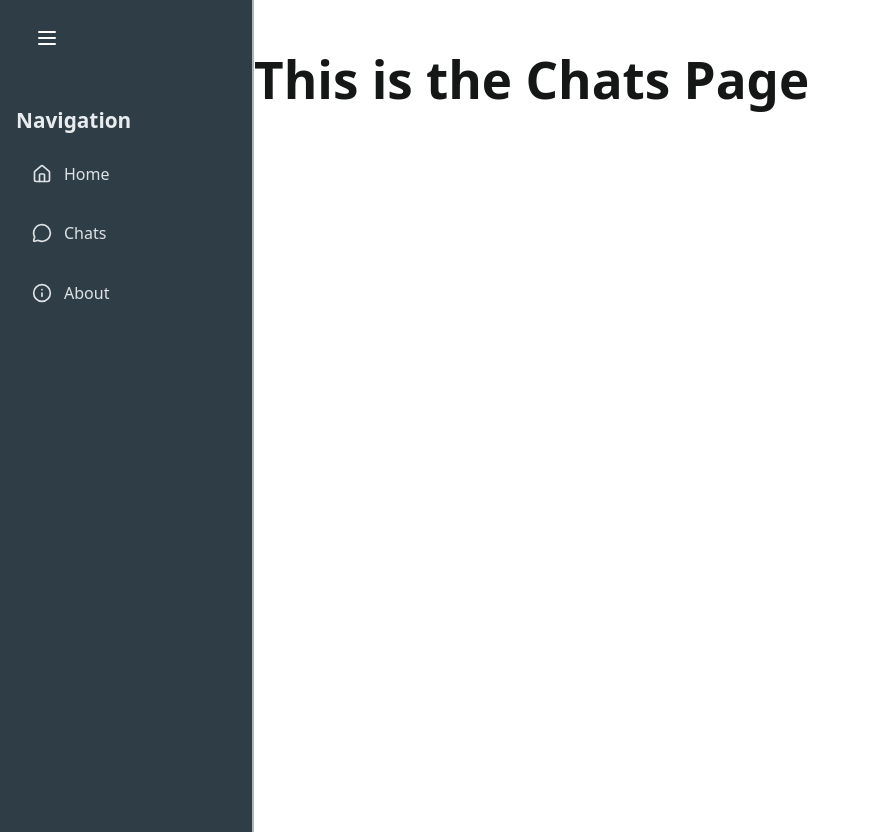
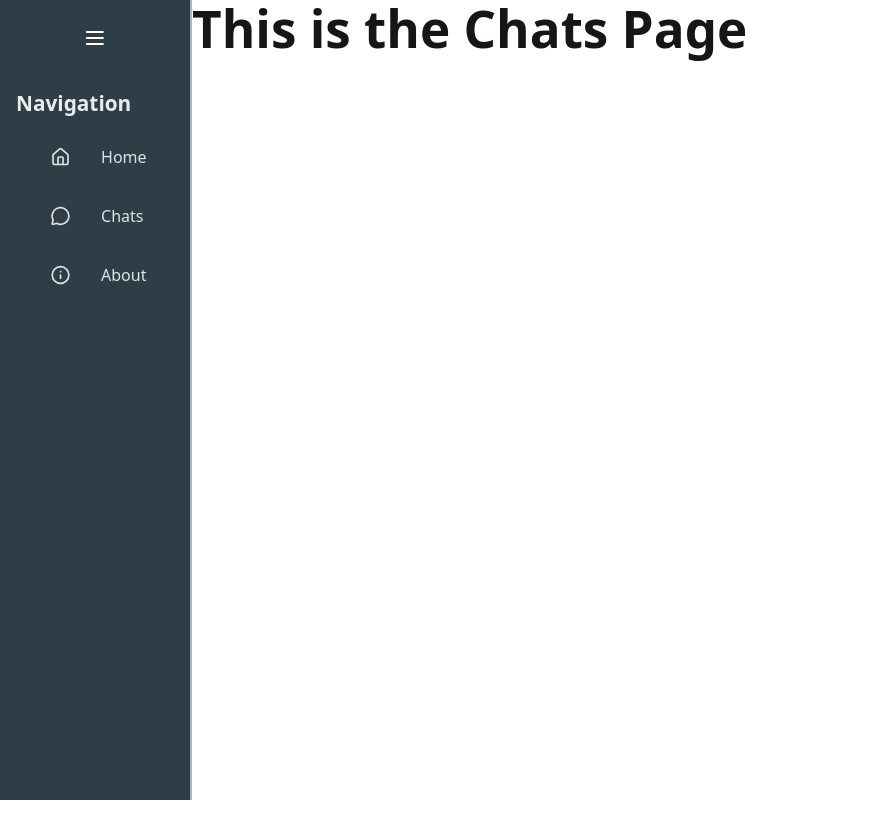
Before and after one commit to itChats-organization/itChats, a React (Vite) app in the folder client/: page /chats in a window 1280 px wide. Shown: the whole page, without its empty margins (0-870 px from the left). After the commit the page ends 800 px from the top, so only its background shows below. Built offline with nearby package versions, Linux system fonts and the light colour scheme.

Commit message:
redirect to main

```diff
--- a/client/src/App.jsx
+++ b/client/src/App.jsx
@@ -1,23 +1,28 @@
 import { useEffect, useState } from 'react'
 import axios from 'axios'
-// import Home from './pages/home'
+import Home from './pages/home'
 import { BrowserRouter as Router, Routes, Route } from 'react-router-dom'
 import SideBar from './components/sideBar'
-// import Chats from './pages/Chats'
-// import About from './pages/About'
-import MainContent from './components/mainContent'
+import Chats from './pages/Chats'
+import About from './pages/About'
+import AuthComponent from './components/Auth'
+import LayoutWithSidebar from './components/LayoutSide'
 import './app.css'
+import LoginPage from './pages/loginPage'
 export default function App(){
 
 return(
   <Router>
-    <section className='layout'>
-        <SideBar/>
-
-      <section className='main-content'>
-        <MainContent/>
-      </section>
-    </section>
+    <Routes>
+     <Route path="/login" element={<LoginPage />} />
+     </Routes>
+     <Routes>
+    <Route element={<LayoutWithSidebar />}>
+          <Route path="/" element={<Home />} />
+          <Route path="/Chats" element={<Chats />} />
+          <Route path="/About" element={<About />} />
+        </Route>
+      </Routes>
 
   </Router>
 
--- /dev/null
+++ b/client/src/components/LayoutSide.jsx
@@ -0,0 +1,16 @@
+import { Outlet } from 'react-router-dom'
+import SideBar from './sideBar'
+// import './app.css'
+
+const LayoutWithSidebar = () => {
+  return (
+    <section className='layout'>
+      <SideBar />
+      <section className='main-content'>
+        <Outlet />
+      </section>
+    </section>
+  )
+}
+
+export default LayoutWithSidebar
--- a/client/src/components/MainContent.jsx
+++ /dev/null
@@ -1,22 +0,0 @@
-import Home from '../pages/Home'
-import Chats from '../pages/Chats'
-import About from '../pages/About'
-import { BrowserRouter as Router, Routes, Route } from 'react-router-dom'
- const MainContent = () => {
-  return (
-
-    <div>
-
-    <Routes>
-
-      <Route path='/' element={<Home/>}/>
-
-      <Route path="/Chats" element={<Chats />} />
-       <Route path='/About' element={<About/>}/>
-
-    </Routes>
-
-    </div>
-  )
-}
-export default MainContent;
--- /dev/null
+++ b/client/src/pages/loginPage.jsx
@@ -0,0 +1,8 @@
+import AuthComponent from "../components/Auth"
+
+ const LoginPage = () => {
+  return (
+    <div><AuthComponent/></div>
+  )
+}
+export default LoginPage
```
